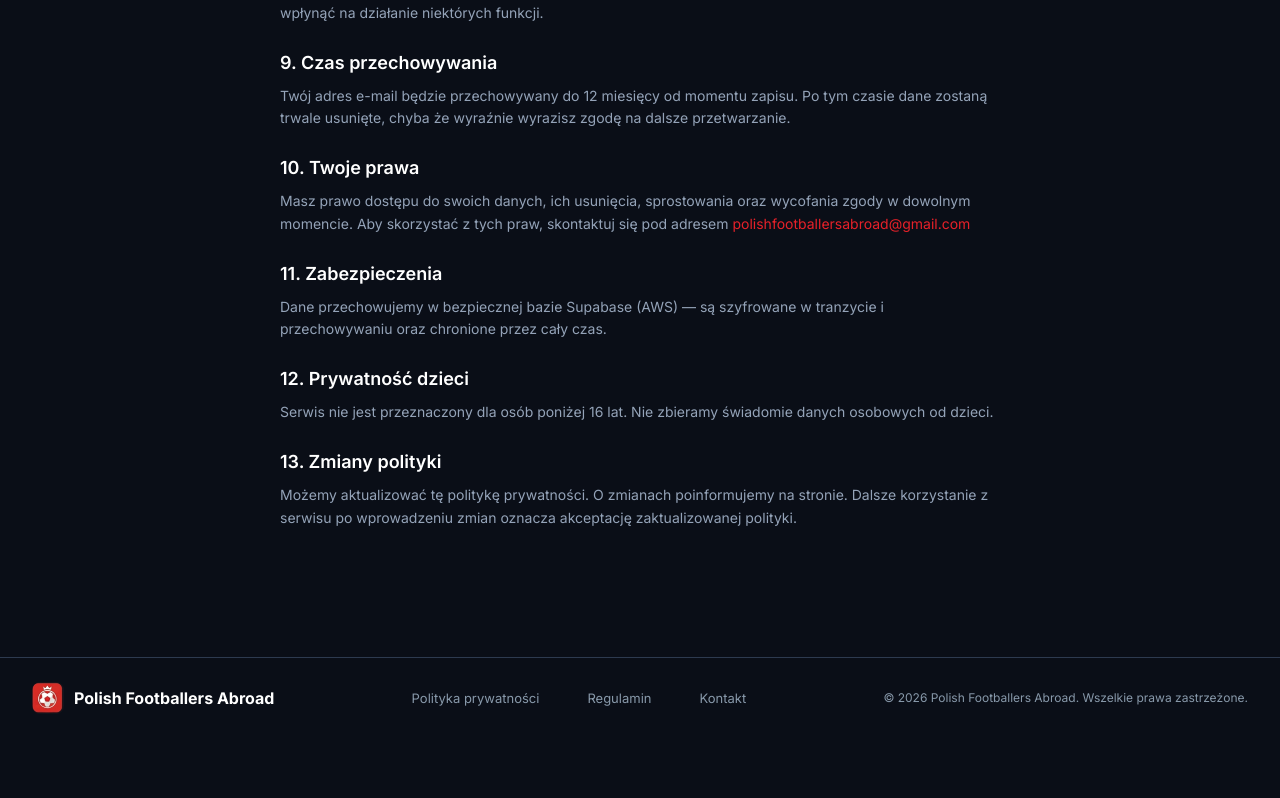
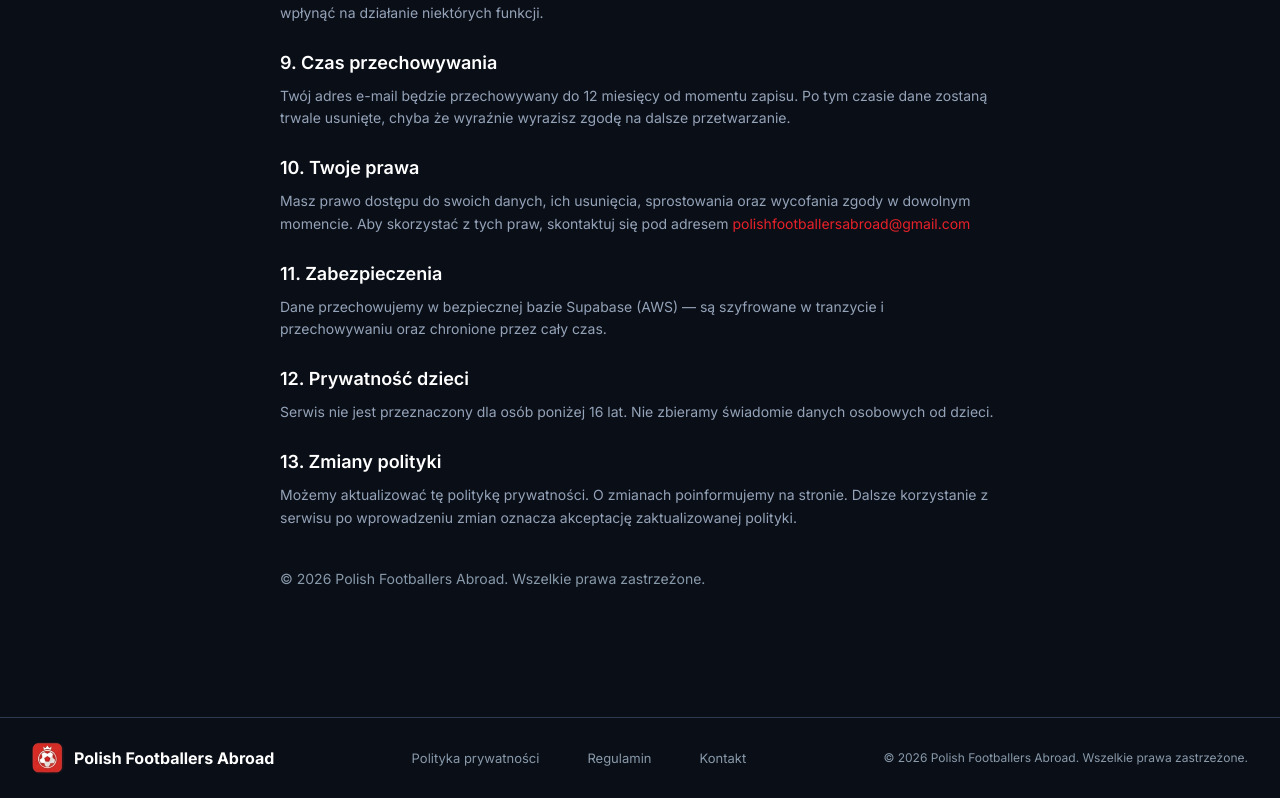
Before and after one commit to LenartDominik/polish-footballers-abroad-landing, a Next.js app: page /privacy in a window 1280 px wide. Shown: the part 1152-1950 px from the top of the page. Before the commit the page ends 1890 px from the top, so only its background shows below. Built offline with nearby package versions, Linux system fonts and the light colour scheme.

Commit message:
fix: add copyright notice

```diff
--- a/src/app/privacy/page.tsx
+++ b/src/app/privacy/page.tsx
@@ -186,6 +186,10 @@ export default function Privacy() {
               wprowadzeniu zmian oznacza akceptację zaktualizowanej polityki.
             </p>
           </section>
+
+          <p className="mt-10 text-sm text-text-muted">
+            © 2026 Polish Footballers Abroad. Wszelkie prawa zastrzeżone.
+          </p>
         </div>
       </main>
       <Footer />
--- a/src/app/terms/page.tsx
+++ b/src/app/terms/page.tsx
@@ -163,6 +163,10 @@ export default function Terms() {
               </a>
             </p>
           </section>
+
+          <p className="mt-10 text-sm text-text-muted">
+            © 2026 Polish Footballers Abroad. Wszelkie prawa zastrzeżone.
+          </p>
         </div>
       </main>
       <Footer />
```
